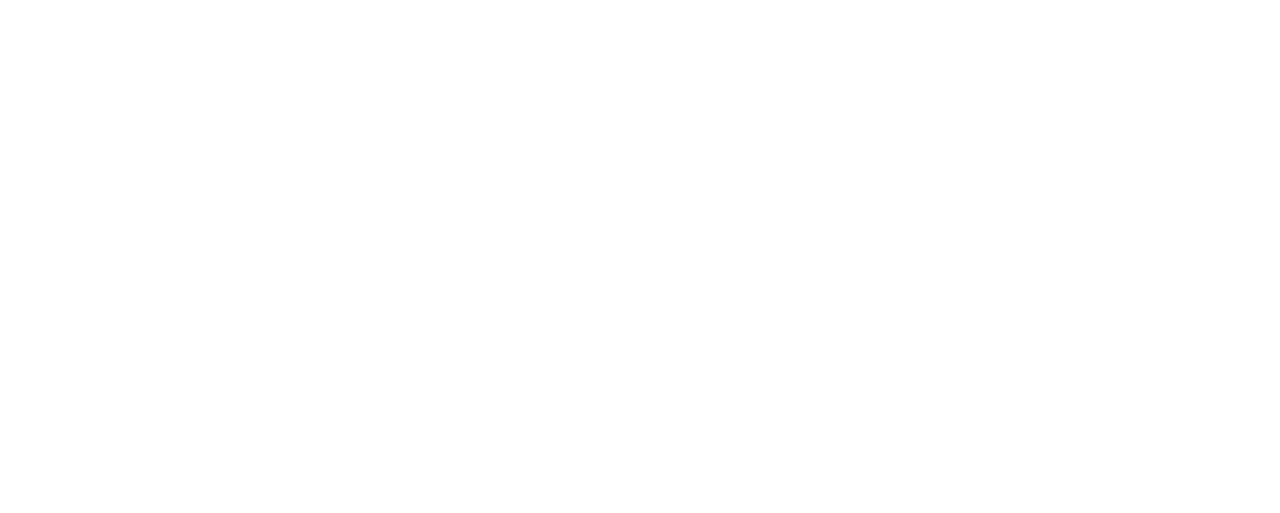
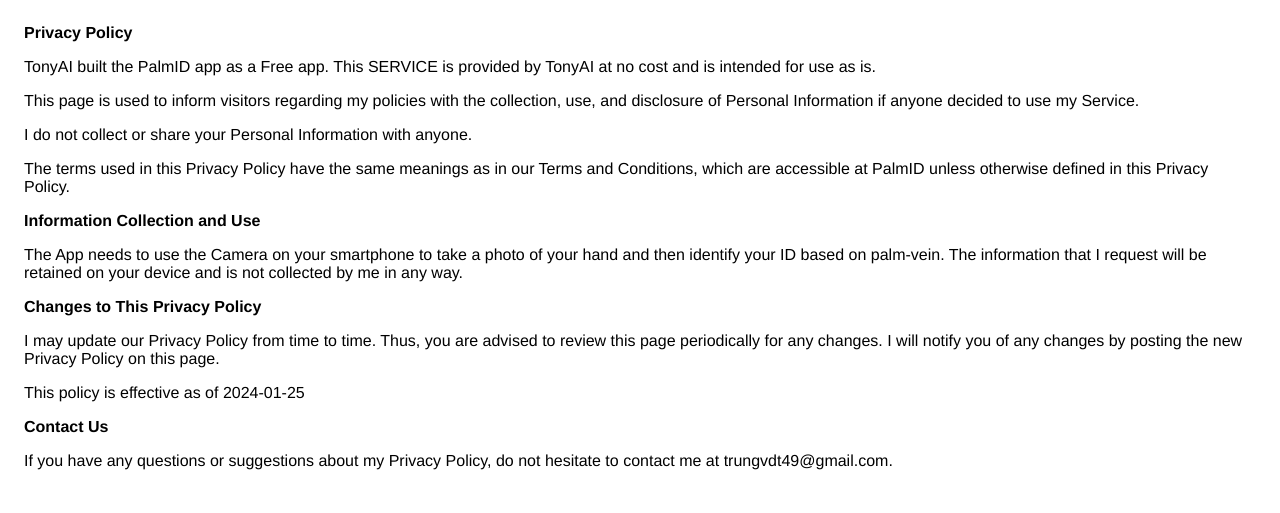
Before and after one commit to trungvdhp/mpsnet, a plain HTML site: page index.html in a window 1280 px wide. Drawn offline with Linux system fonts and the light colour scheme.

Commit message:
Update index.html

```diff
--- a/index.html
+++ b/index.html
@@ -1 +1,37 @@
-<head><meta name="google-site-verification" content="QKwGiD4kqiRAFKs-gU8OoBfjTwRPMMXz_dm_Onq1R7w" /></head>
+<!DOCTYPE html>
+    <html>
+    <head>
+      <meta name="google-site-verification" content="QKwGiD4kqiRAFKs-gU8OoBfjTwRPMMXz_dm_Onq1R7w" />
+      <meta charset='utf-8'>
+      <meta name='viewport' content='width=device-width'>
+      <title>Privacy Policy</title>
+      <style> body { font-family: 'Helvetica Neue', Helvetica, Arial, sans-serif; padding:1em; } </style>
+    </head>
+    <body>
+    <strong>Privacy Policy</strong> <p>
+                  TonyAI built the PalmID app as a Free app.
+                  This SERVICE is provided by
+                  TonyAI at no cost and is intended for use as
+                  is.
+                </p> <p>
+                  This page is used to inform visitors regarding my
+                  policies with the collection, use, and disclosure of Personal
+                  Information if anyone decided to use my Service.
+                </p> <p>
+                  I do not collect or share your Personal Information with anyone.
+                </p> <p>
+                  The terms used in this Privacy Policy have the same meanings
+                  as in our Terms and Conditions, which are accessible at
+                  PalmID unless otherwise defined in this Privacy Policy.
+                </p> <p><strong>Information Collection and Use</strong></p> <p>
+                  The App needs to use the Camera on your smartphone to take a photo of your hand and then identify your ID based on palm-vein.
+                  The information that I request will be retained on your device and is not collected by me in any way.
+                <p><strong>Changes to This Privacy Policy</strong></p> <p>
+                  I may update our Privacy Policy from time to time. Thus, you are advised to review this page
+                  periodically for any changes. I will notify you of any changes by posting the new Privacy Policy on this page.
+                </p> <p>This policy is effective as of 2024-01-25</p> <p><strong>Contact Us</strong></p> <p>
+                  If you have any questions or suggestions about my
+                  Privacy Policy, do not hesitate to contact me at trungvdt49@gmail.com.
+                </p>
+    </body>
+    </html>
```
